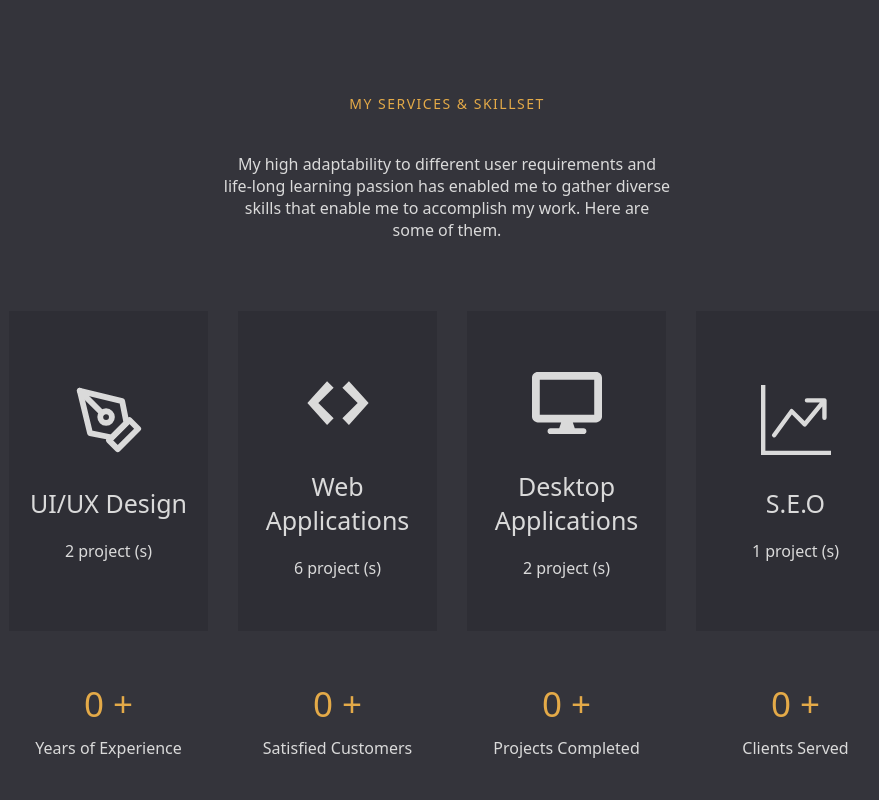
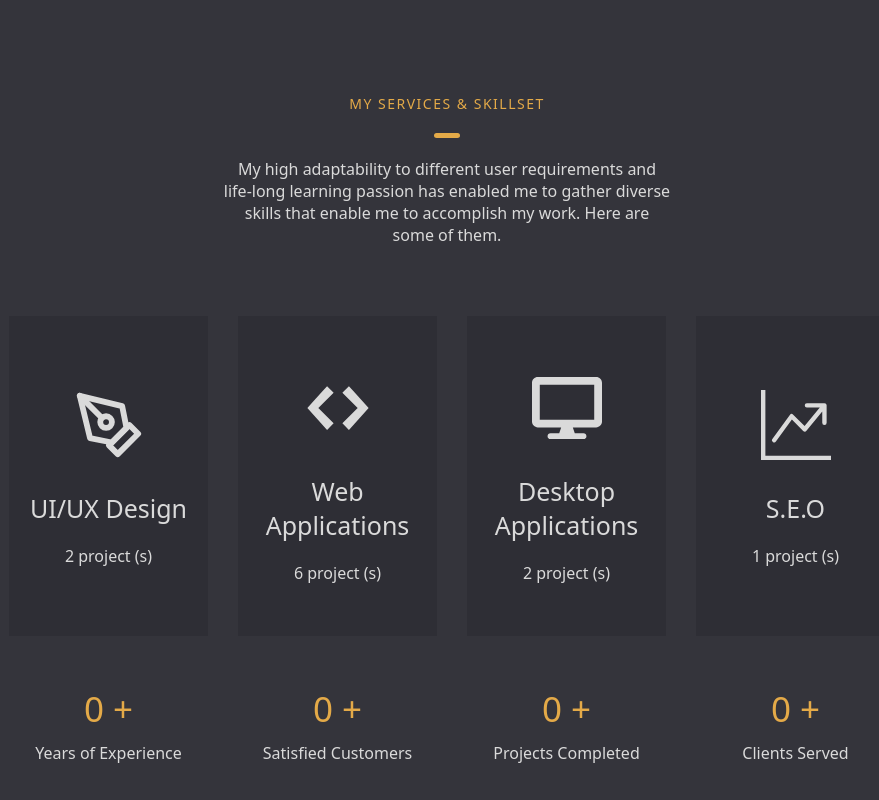
Before and after one commit to 1wes/Wes-Portfolio, a React (Create React App) app: page / in a window 1280 px wide. Shown: the part 880-1680 px from the top of the page, without its empty margins (193-1072 px from the left). Built offline with nearby package versions, Linux system fonts and the light colour scheme.

Commit message:
implement section header divider

```diff
--- a/src/components/services.js
+++ b/src/components/services.js
@@ -12,7 +12,7 @@ let SectionHeader=({header, tagline})=>{
             <div className='services-description'>
                 <p className='services-header'> {header}</p>
 
-                <div className='services-punchline'>
+                <div className='header-divider'>
                 </div>
 
                 <div className='services-detail'>
```
